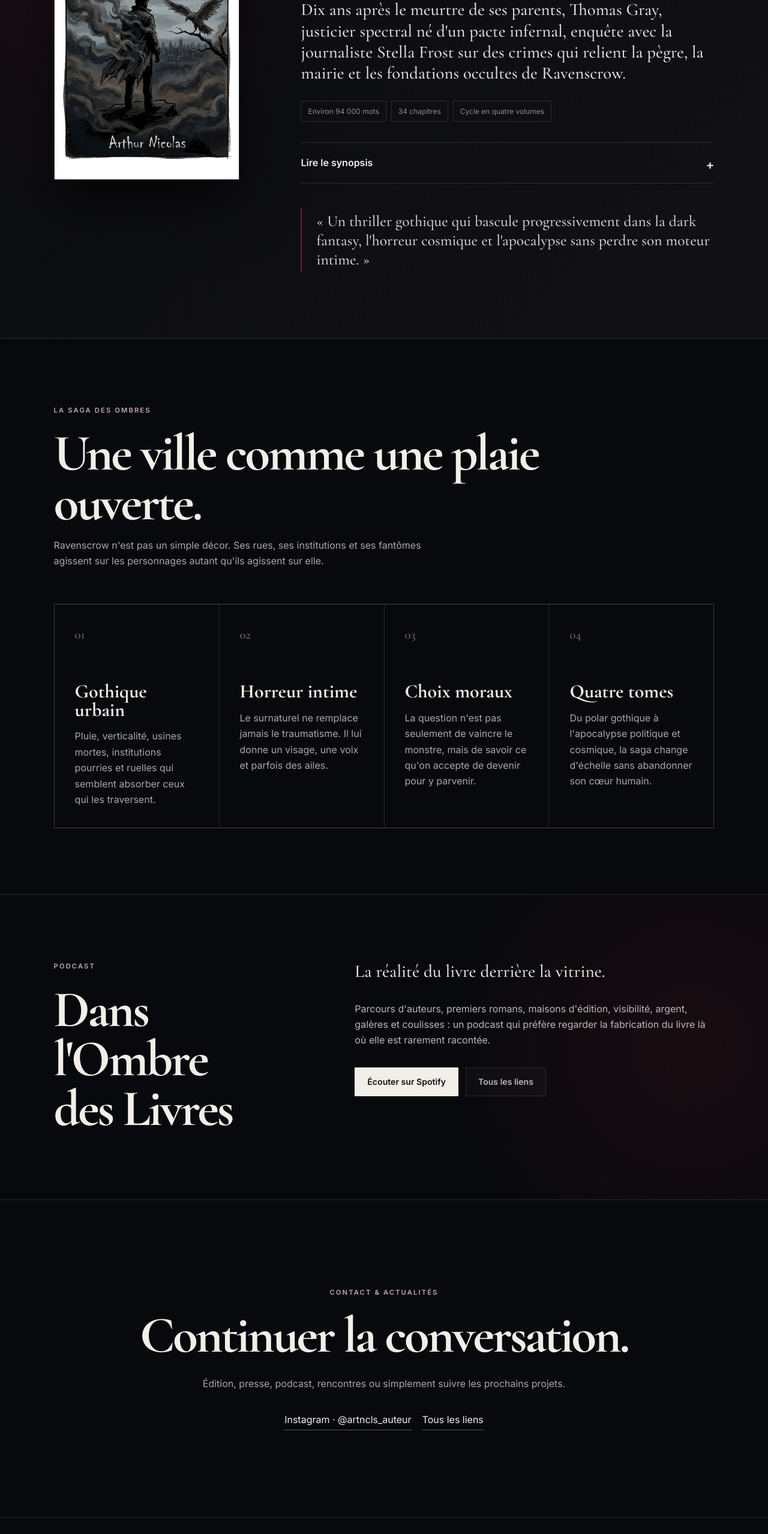
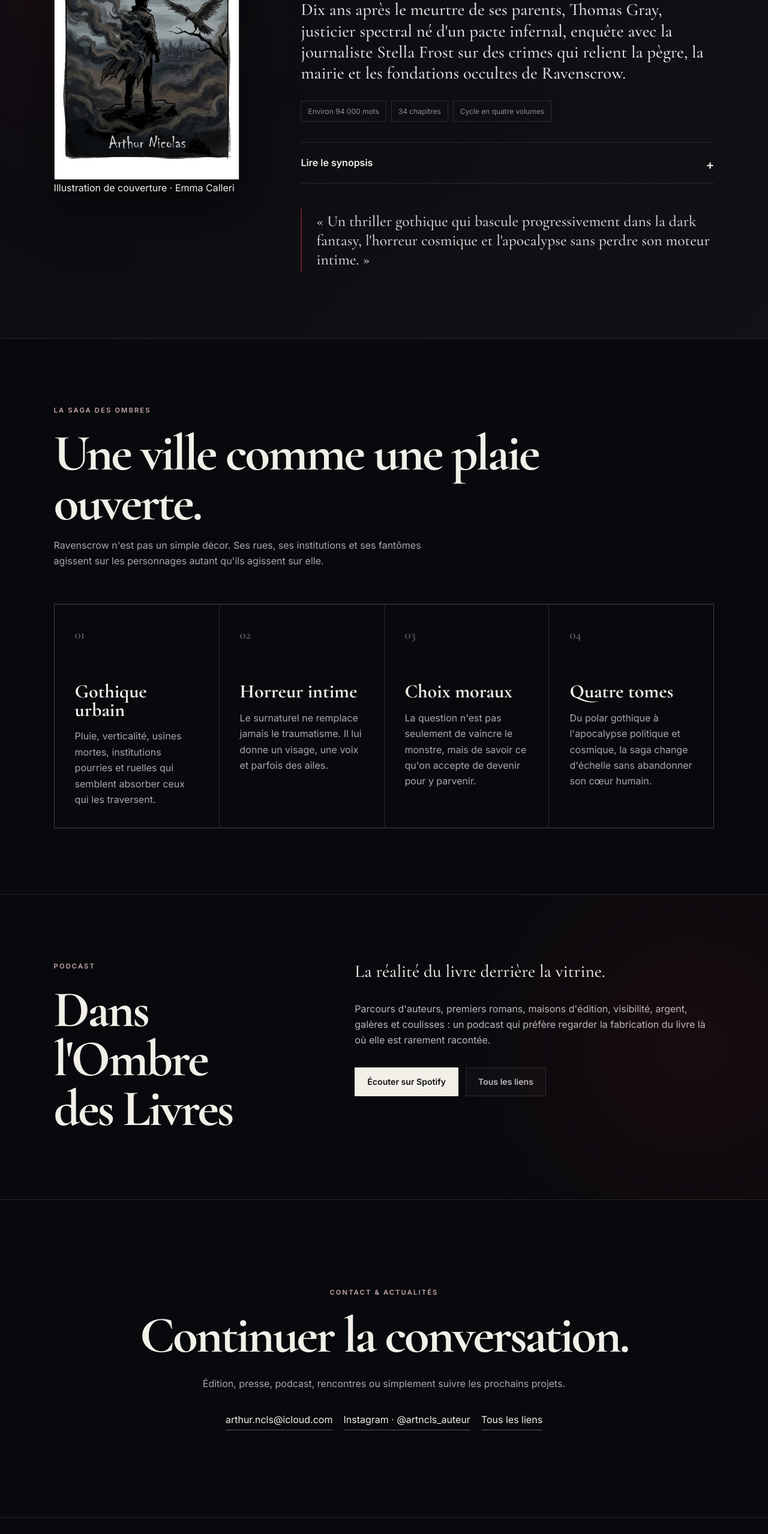
Before and after one commit to arthurncls-collab/arthur-nicolas-auteur, a plain HTML site: page index.html in a window 1280 px wide. Shown: the part 1729-4287 px from the top of the page at 60% size. Drawn offline with nearby package versions, Linux system fonts and the light colour scheme.

Commit message:
Ajoute l’email et crédite Emma Calleri pour la couverture

```diff
--- a/index.html
+++ b/index.html
@@ -42,7 +42,7 @@
     </section>
 
     <section class="section requiem" id="requiem">
-      <figure class="cover-wrap"><img src="assets/requiem-cover.jpg" alt="Couverture de Requiem, tome 1, par Arthur Nicolas"></figure>
+      <figure class="cover-wrap"><img src="assets/requiem-cover.jpg" alt="Couverture de Requiem, tome 1, d’Arthur Nicolas, illustrée par Emma Calleri"><figcaption>Illustration de couverture · Emma Calleri</figcaption></figure>
       <div class="book-copy">
         <p class="eyebrow">La Saga des Ombres · Tome I</p>
         <h2>Requiem</h2>
@@ -81,7 +81,7 @@
 
     <section class="section contact" id="contact">
       <p class="eyebrow">Contact & actualités</p><h2>Continuer la conversation.</h2><p>Édition, presse, podcast, rencontres ou simplement suivre les prochains projets.</p>
-      <div class="contact-links"><a href="https://instagram.com/artncls_auteur" target="_blank" rel="noreferrer">Instagram · @artncls_auteur</a><a href="https://linktr.ee/artncls_auteur" target="_blank" rel="noreferrer">Tous les liens</a></div>
+      <div class="contact-links"><a href="mailto:arthur.ncls@icloud.com">arthur.ncls@icloud.com</a><a href="https://instagram.com/artncls_auteur" target="_blank" rel="noreferrer">Instagram · @artncls_auteur</a><a href="https://linktr.ee/artncls_auteur" target="_blank" rel="noreferrer">Tous les liens</a></div>
     </section>
   </main>
   <footer><span>© <span id="year"></span> Arthur Nicolas</span><span>Écrire l'ombre, préserver l'humain.</span></footer>
```
